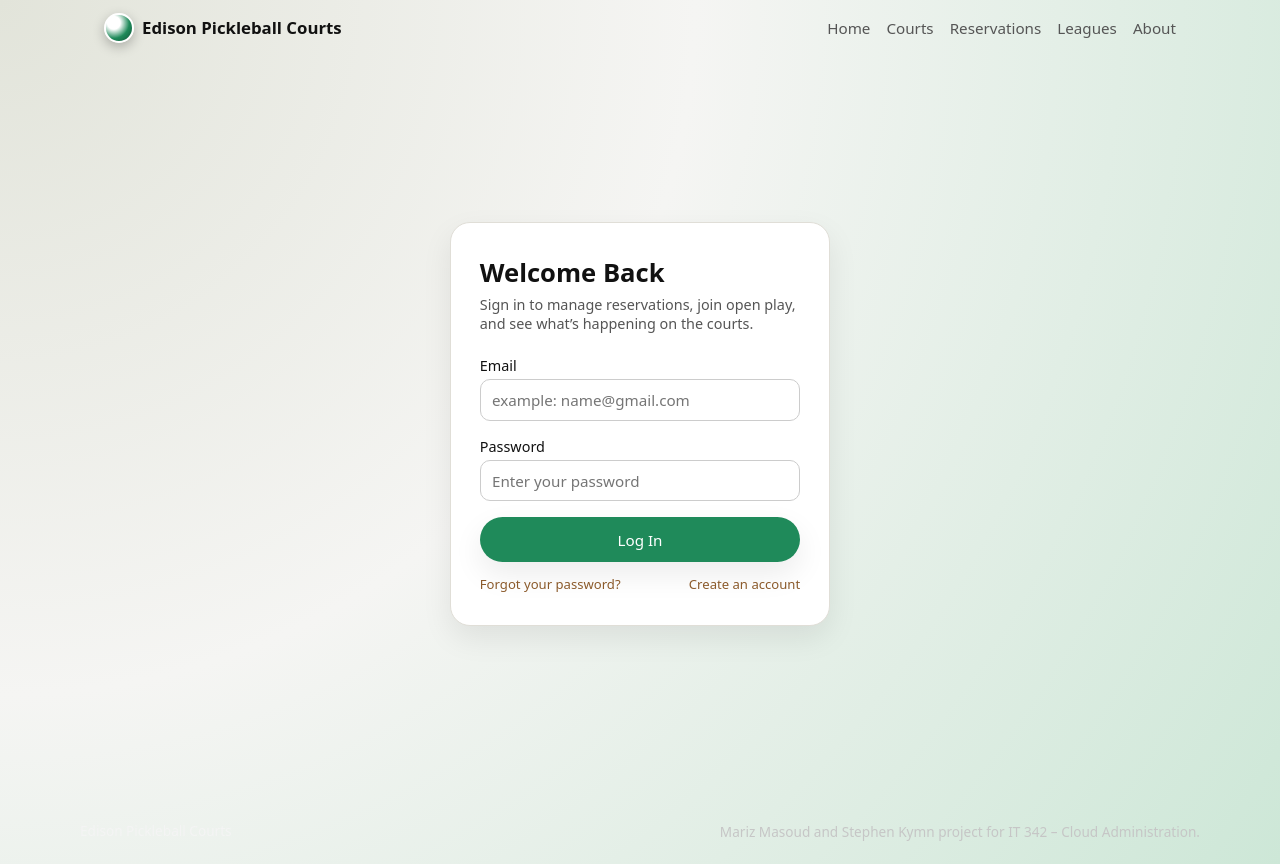
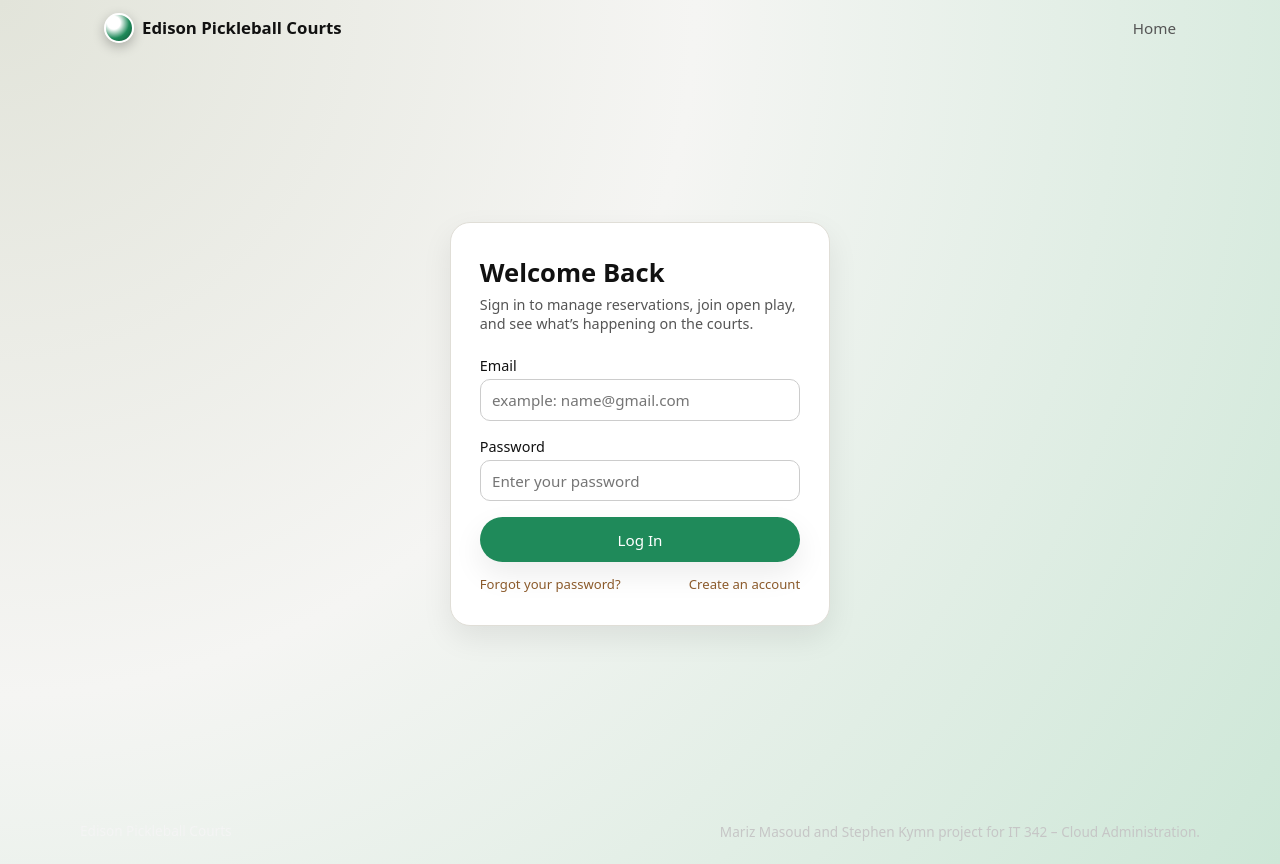
Before and after one commit to mnm44-ux/342-project, a plain HTML site: page login.html in a window 1280 px wide. Drawn offline with Linux system fonts and the light colour scheme.

Commit message:
Update login.html

```diff
--- a/login.html
+++ b/login.html
@@ -15,10 +15,10 @@
             </div>
             <nav class="nav-links">
                 <a href="index.html">Home</a>
-                <a href="#">Courts</a>
+                <!--a href="#">Courts</a>
                 <a href="#">Reservations</a>
                 <a href="#">Leagues</a>
-                <a href="#">About</a>
+                <a href="#">About</a-->
             </nav>
             <button class="menu-toggle" aria-label="Toggle Menu">☰</button>
         </div>
```
